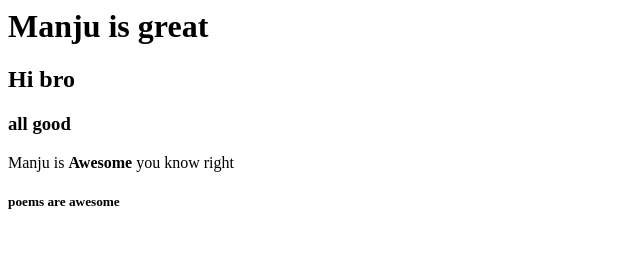
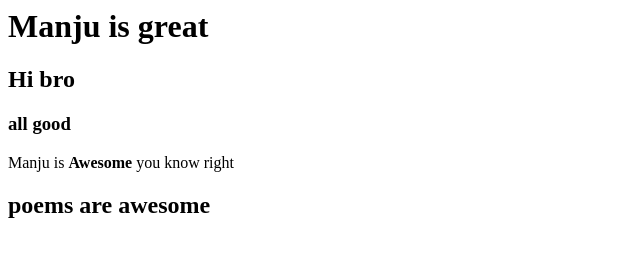
Before and after one commit to MANJUNATHA-M-J/Poems-in-git-hub-hosted, a plain HTML site: page index.html in a window 1280 px wide. Shown: the whole page, without its empty margins (0-640 px from the left). Drawn offline with Linux system fonts and the light colour scheme.

Commit message:
Update index.html

```diff
--- a/index.html
+++ b/index.html
@@ -5,7 +5,7 @@
   <h2> Hi bro</h2>
   <h3> all good </h3>
   <p> Manju is <strong> Awesome</strong> you know right </p>
-  <h5> poems are awesome</h5>
+  <h2> poems are awesome</h2>
 
 
 </body>
```
